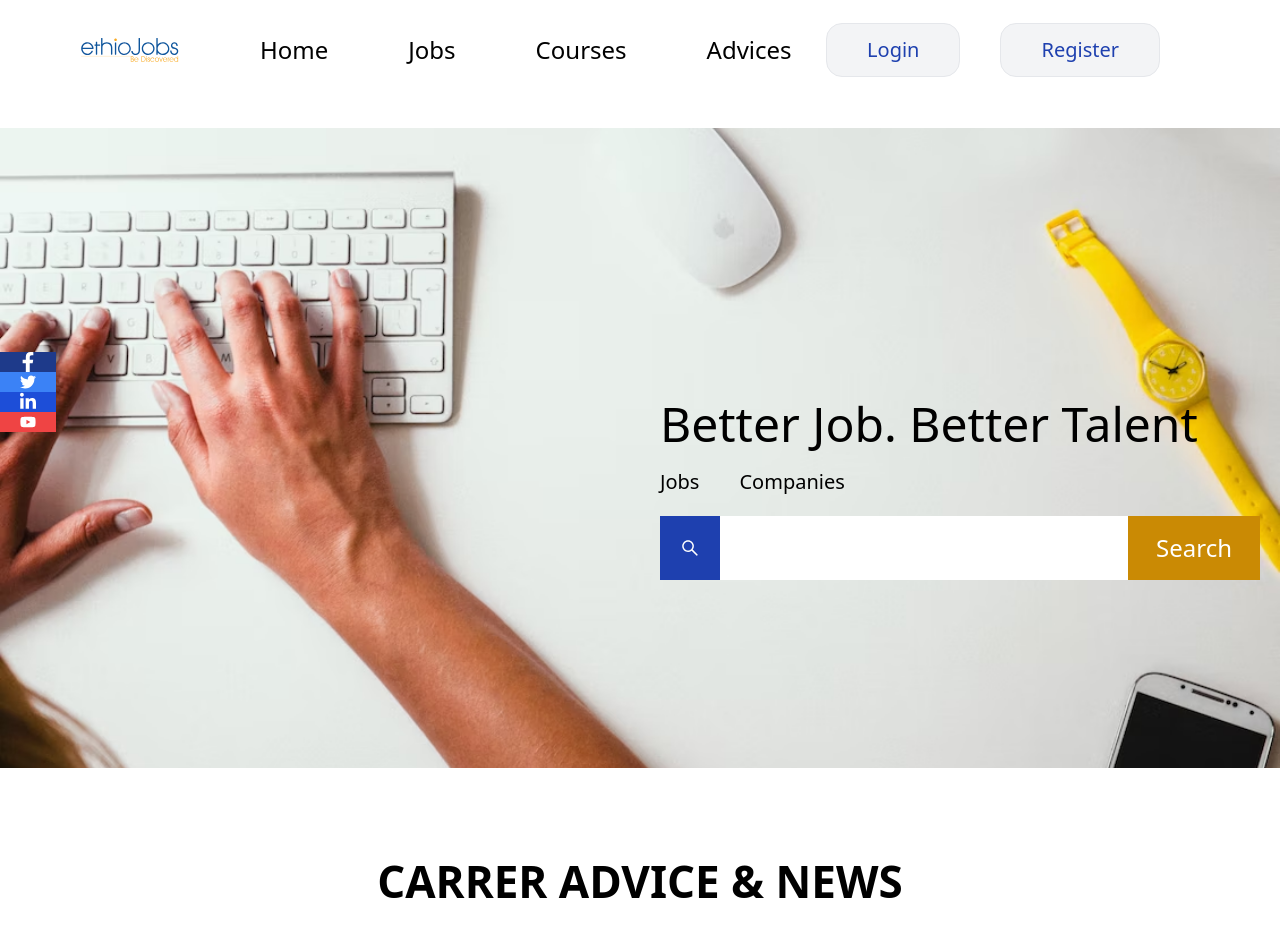
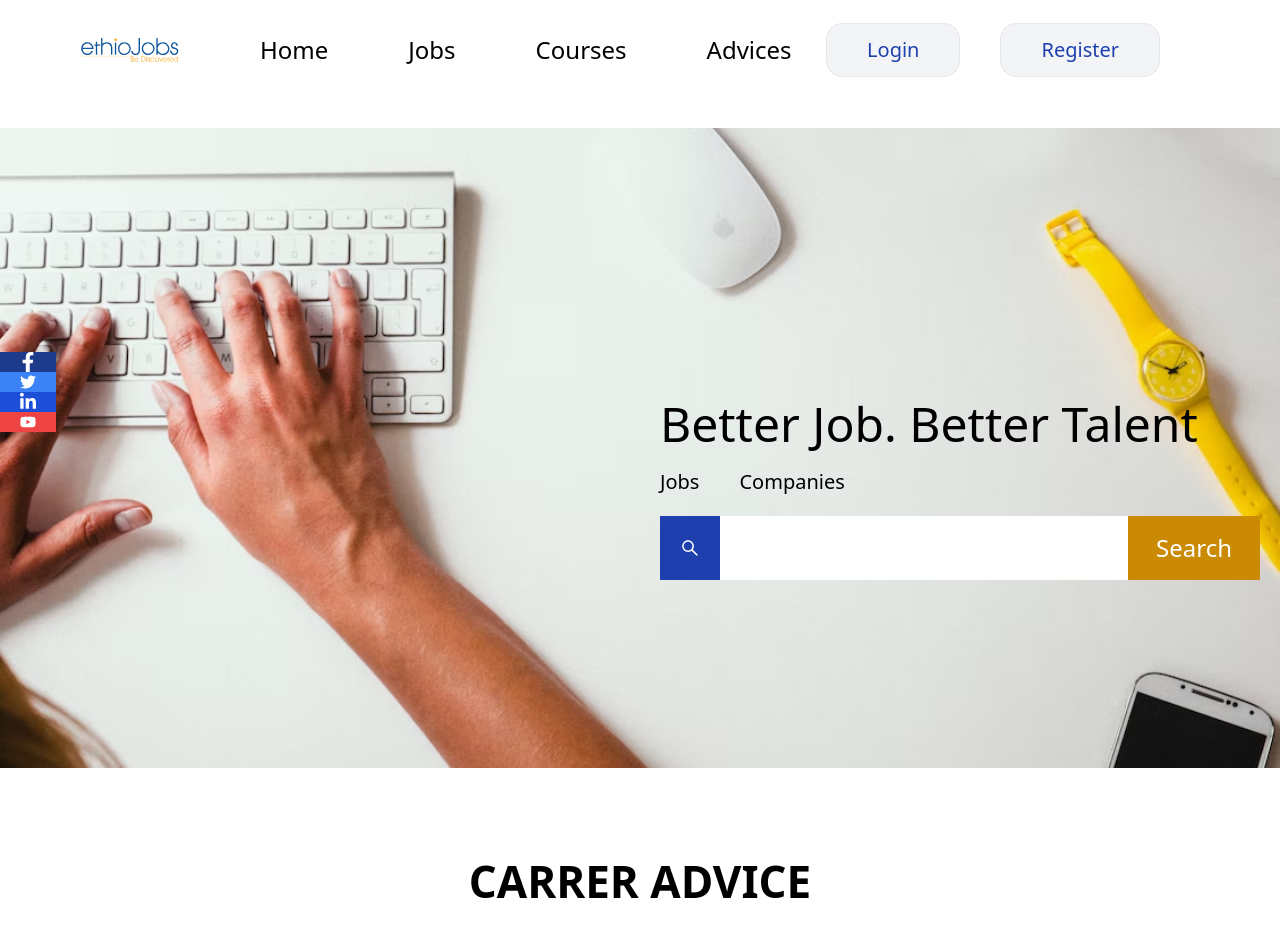
Before and after one commit to yafet-123/smaple-job-version-1, a Next.js app: page / in a window 1280 px wide. Shown: the top 939 px of the page. Built offline with nearby package versions, Linux system fonts and the light colour scheme.

Commit message:
adding advice

```diff
--- a/components/Advice.js
+++ b/components/Advice.js
@@ -6,7 +6,7 @@ export function Advice() {
   return (
     <div className="bg-white w-full h-[40rem] p-20">
       <h1 className="text-center w-full uppercase text-[2.75rem] font-bold">
-        carrer advice & news
+        carrer advice
       </h1>
       <p className="text-center text-2xl font-light my-5">
         Make the most out of your job search and cut your time as job seeker
```
